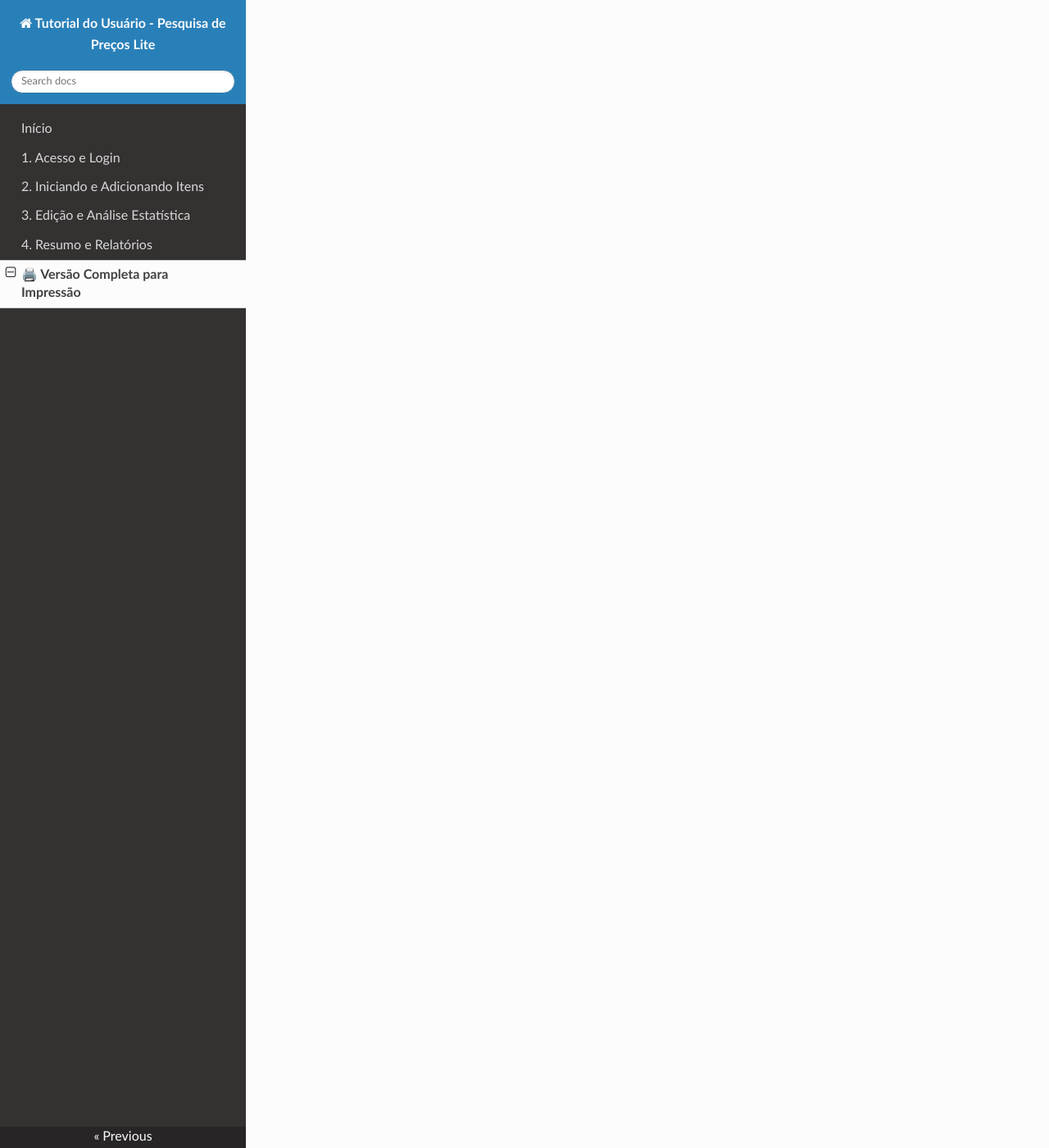
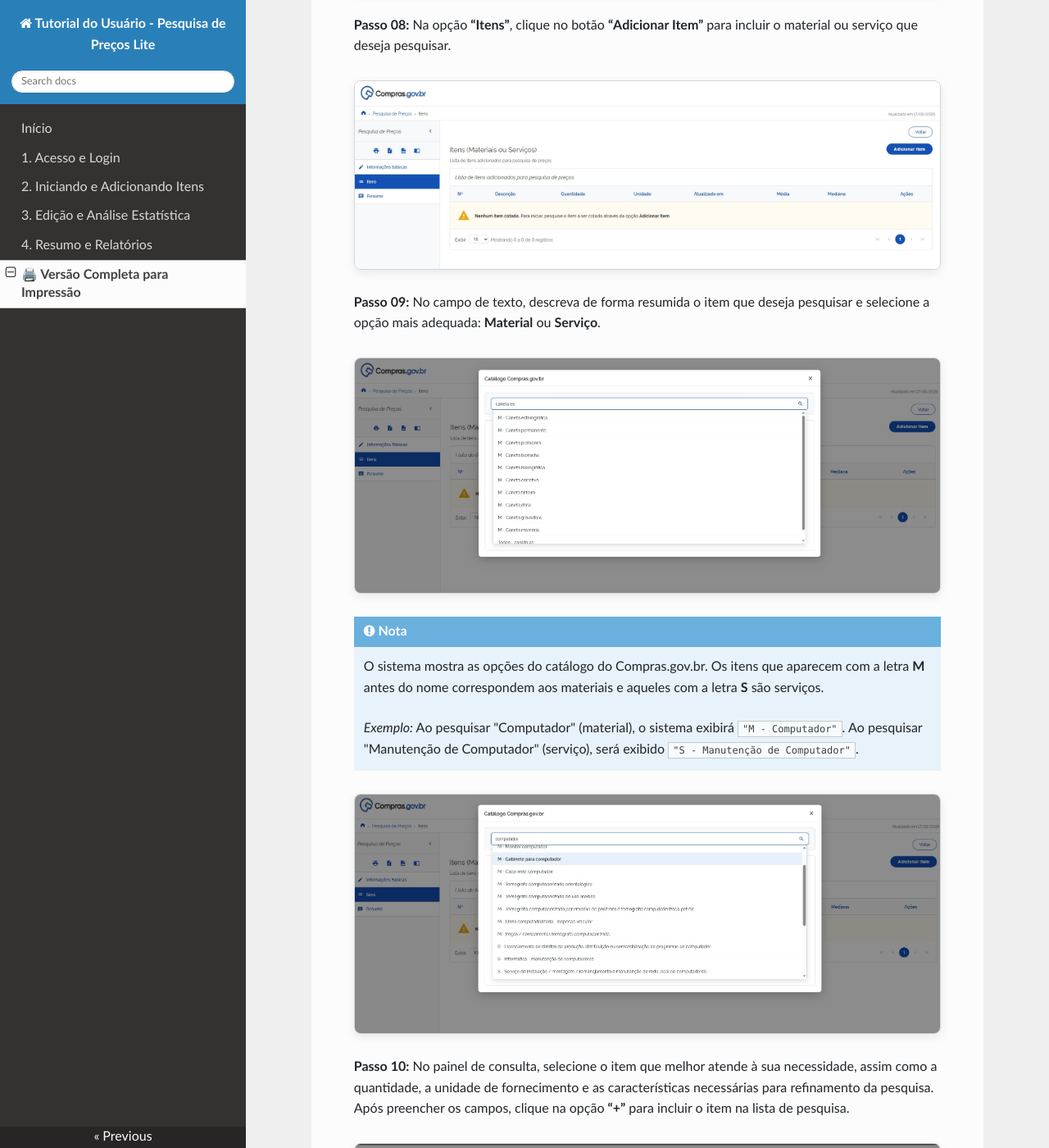
Before and after one commit to carmenbarbara/tutorial-pesquisa-preco-lite, an MkDocs documentation site: the page built from docs/manual-completo.md, in a window 1280 px wide and 1400 px high, scrolled down 3731 px. Shown: the whole window at 82% size. Built offline with MkDocs 1.6.1, drawn with Linux system fonts in a browser that asks for light colours; nearby versions of some CDN libraries; some of the changed text lies outside the part shown.

Commit message:
Update manual with steps for new search process
Added detailed steps for starting a new search and adding items.

```diff
--- a/docs/manual-completo.md
+++ b/docs/manual-completo.md
@@ -35,3 +35,27 @@
 
 !!! note "Nota"
     Caso deseje iniciar uma pesquisa do zero (com ou sem login), clique no botão **"Nova Pesquisa"** e siga para os passos seguintes.
+# INICIANDO E ADICIONANDO ITENS
+
+**Passo 07:** Preencha as informações básicas da consulta, como título e observações, e clique na aba **“Itens”**.
+
+![Informações básicas da pesquisa](Imagens/PPLite-2.png)
+
+**Passo 08:** Na opção **“Itens”**, clique no botão **“Adicionar Item”** para incluir o material ou serviço que deseja pesquisar.
+
+![Adicionar item](Imagens/Screenshot_18.jpg)
+
+**Passo 09:** No campo de texto, descreva de forma resumida o item que deseja pesquisar e selecione a opção mais adequada: **Material** ou **Serviço**.
+
+![Descrição e tipo do item](Imagens/Screenshot_19.jpg)
+
+!!! note "Nota"
+    O sistema mostra as opções do catálogo do Compras.gov.br. Os itens que aparecem com a letra **M** antes do nome correspondem aos materiais e aqueles com a letra **S** são serviços.
+
+    *Exemplo:* Ao pesquisar "Computador" (material), o sistema exibirá `"M - Computador"`. Ao pesquisar "Manutenção de Computador" (serviço), será exibido `"S - Manutenção de Computador"`.
+
+![Catálogo Compras.gov.br](Imagens/Screenshot_20.jpg)
+
+**Passo 10:** No painel de consulta, selecione o item que melhor atende à sua necessidade, assim como a quantidade, a unidade de fornecimento e as características necessárias para refinamento da pesquisa. Após preencher os campos, clique na opção **“+”** para incluir o item na lista de pesquisa.
+
+![Refinamento e inclusão do item](Imagens/PPLite-4.png)
```
